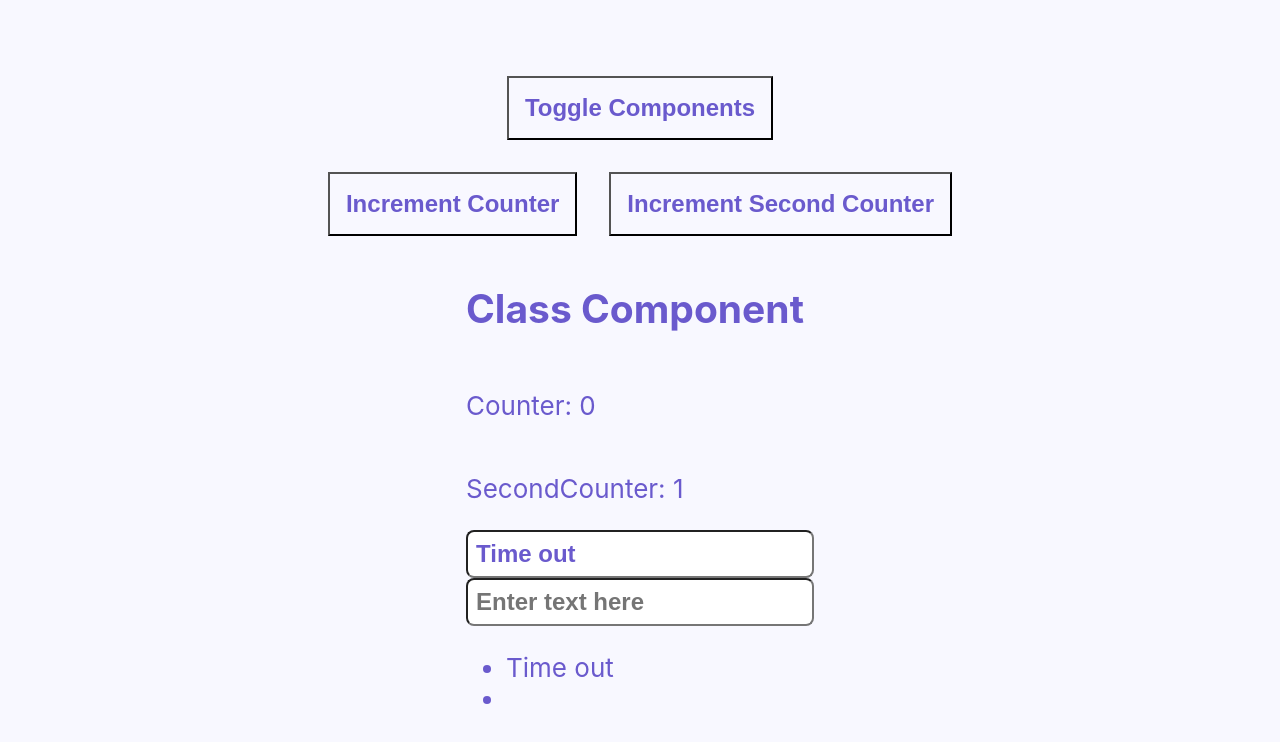
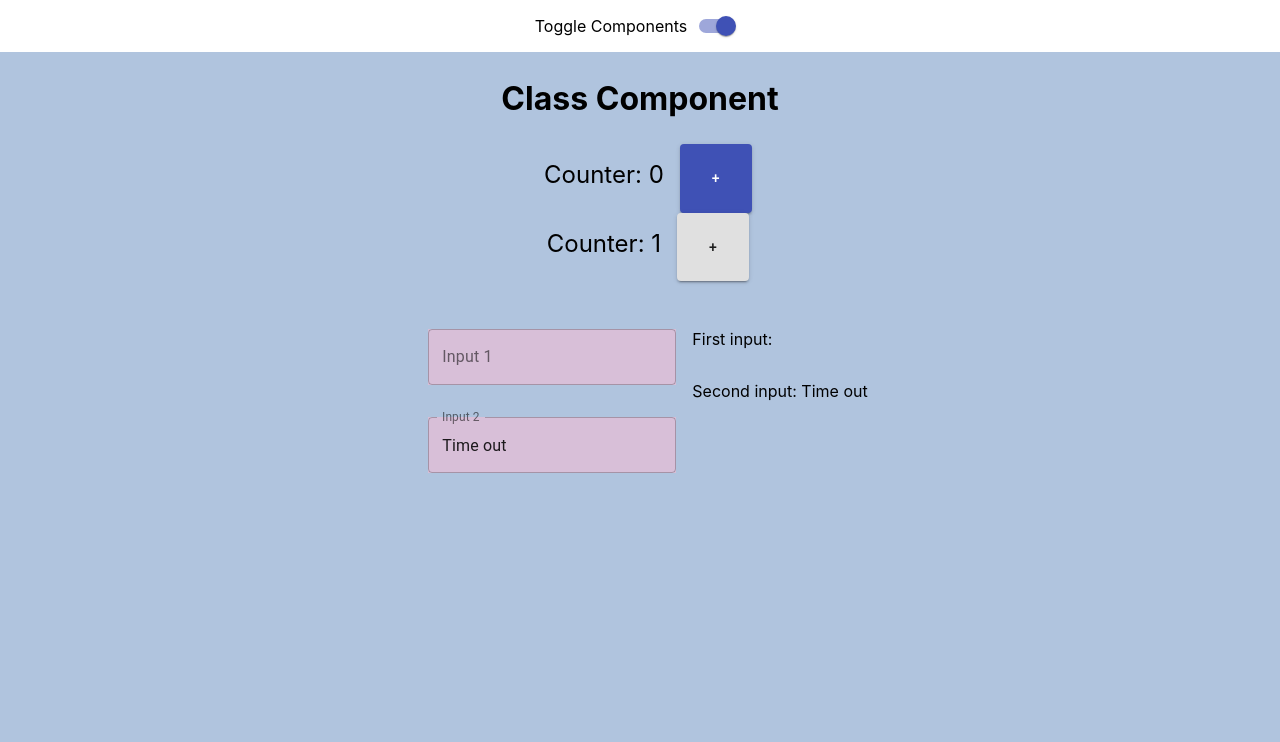
Before and after one commit to ayerest/CodeTalks, a React (Create React App) app in the folder react-hooks-talk/: page / in a window 1280 px wide. Shown: the top 742 px of the page. Built offline with nearby package versions, Linux system fonts and the light colour scheme.

Commit message:
adding material ui styles

```diff
--- a/react-hooks-talk/src/App.css
+++ b/react-hooks-talk/src/App.css
@@ -1,72 +1,55 @@
 .App {
-  text-align: center;
+  height: 100vh;
+  width: 100vw;
+}
+
+.toggle-switch {
   display: flex;
   justify-content: center;
   align-items: center;
 }
 
-.App-logo {
-  height: 40vmin;
-  pointer-events: none;
-}
-
-@media (prefers-reduced-motion: no-preference) {
-  .App-logo {
-    animation: App-logo-spin infinite 20s linear;
-  }
-}
-
-.App-header {
-  background-color: ghostwhite;
-  min-height: 100vh;
+.component {
   display: flex;
   flex-direction: column;
   align-items: center;
-  justify-content: center;
-  font-size: calc(10px + 2vmin);
-  color: slateblue;
+  justify-content: flex-start;
+  height: 95vh;
+  background-color: ghostwhite;
 }
 
-.App-header button {
-  padding: 1rem;
-  font-size: 1.5rem;
-  background-color: ghostwhite;
-  color: slateblue;
-  font-weight: bold;
+.component.class {
+  background-color: lightsteelblue;
+}
+
+.component h2 {
+  font-size: 2rem;
+
+}
+
+.counter-holder {
+  display: flex;
+}
+
+.counter-holder * {
   margin: 1rem;
 }
 
-.App-header .buttonSection {
+.counter-holder p {
+  font-size: 1.5rem;
+}
+
+.inputInfo {
   display: flex;
 }
 
-.App-header button:hover {
-  background-color: slateblue;
-  color: ghostwhite;
-}
-
-.component {
+.inputHolder {
+  margin-top: 2rem;
   display: flex;
   flex-direction: column;
 }
 
-.component input {
-  font-size: 1.5rem;
-  padding: .5rem;
-  color: slateblue;
-  font-weight: bold;
-  border-radius: .5rem;
+.inputHolder .MuiFormControl-root.MuiTextField-root {
+  background-color: thistle;
+  margin: 1rem;
 }
-
-.App-link {
-  color: #61dafb;
-}
-
-@keyframes App-logo-spin {
-  from {
-    transform: rotate(0deg);
-  }
-  to {
-    transform: rotate(360deg);
-  }
-}
--- a/react-hooks-talk/src/App.js
+++ b/react-hooks-talk/src/App.js
@@ -3,36 +3,49 @@ import './App.css';
 import ClassComponent from './Components/ClassComponent';
 import FunctionalComponent from './Components/FunctionalComponent';
 import { connect } from 'react-redux';
+import Switch from "@material-ui/core/Switch";
 
 class App extends Component {
   constructor() {
     super()
     this.state = {
       displayClassComponent: true,
-      counter: 0,
-      secondCounter: 0,
     }
   }
-  // incrementCounter = () => {
-  //   this.setState({ counter: this.state.counter + 1 })
-  // }
-  incrementSecondCounter = () => {
-    this.setState({ secondCounter: this.state.secondCounter + 1 })
-  }
+
   toggleDisplay = () => {
     this.setState({displayClassComponent: !this.state.displayClassComponent})
   }
+
   render () {
     return (
-      <div className="App-header">
-        <button type="button" onClick={this.toggleDisplay}>Toggle Components</button>
-        <div className="buttonSection">
-          <button type="button" onClick={this.props.incrementCounter}>Increment Counter</button>
-          <button type="button" onClick={this.incrementSecondCounter}>Increment Second Counter</button>
+      <div className="App">
+        <div className="toggle-switch">
+          <p>Toggle Components</p>
+          <Switch
+            checked={this.state.displayClassComponent}
+            onChange={this.toggleDisplay}
+            color="primary"
+            inputProps={{ "aria-label": "primary checkbox" }}
+          />
         </div>
-        {this.state.displayClassComponent ?
-          <ClassComponent counter={this.props.counter} secondCounter={this.state.secondCounter}/> :
-          <FunctionalComponent counter={this.props.counter} secondCounter={this.state.secondCounter}/>}
+        <div className="App-header">
+          {this.state.displayClassComponent ? (
+            <ClassComponent
+              counter={this.props.counter}
+              secondCounter={this.props.secondCounter}
+              incrementCounter={this.props.incrementCounter}
+              incrementSecondCounter={this.props.incrementSecondCounter}
+            />
+          ) : (
+            <FunctionalComponent
+              counter={this.props.counter}
+              secondCounter={this.props.secondCounter}
+              incrementCounter={this.props.incrementCounter}
+              incrementSecondCounter={this.props.incrementSecondCounter}
+            />
+          )}
+        </div>
       </div>
     );
   }
@@ -40,13 +53,15 @@ class App extends Component {
 
 const mapStateToProps = (state) => {
   return {
-    counter: state.counter
+    counter: state.counter,
+    secondCounter: state.secondCounter,
   }
 }
 
 const mapDispatchToProps = (dispatch) => {
   return {
-    incrementCounter: () => dispatch({type: 'INCREMENT'})
+    incrementCounter: () => dispatch({type: 'INCREMENT'}),
+    incrementSecondCounter: () => dispatch({type: 'INCREMENT2'})
   }
 }
 
--- a/react-hooks-talk/src/AppHooks.js
+++ b/react-hooks-talk/src/AppHooks.js
@@ -50,4 +50,4 @@ function App() {
     );
 }
 
-export default (App);
+export default App;
--- a/react-hooks-talk/src/Components/ClassComponent.jsx
+++ b/react-hooks-talk/src/Components/ClassComponent.jsx
@@ -1,60 +1,96 @@
 import React, { Component } from 'react';
+import Button from "@material-ui/core/Button";
+import TextField from "@material-ui/core/TextField";
+
 
 class ClassComponent extends Component {
   constructor(props) {
-    super(props)
+    super(props);
     this.state = {
-      inputField: '',
-      secondInputField: '',
-    }
+      firstInputField: "",
+      secondInputField: "",
+    };
   }
 
   componentDidMount() {
-    console.log("component did mount");
-    this.timer = setTimeout(() => {
-      this.setState({inputField: 'Time out'})
+    console.log("Component did mount");
+    this.timer = setTimeout(()=> {
+      this.setState({secondInputField: 'Time out'})
     }, 2000)
   }
 
   componentWillUnmount() {
-    console.log("component will unmount");
     clearTimeout(this.timer);
   }
 
-  componentDidUpdate() {
-    console.log("component did update");
+  componentDidUdate() {
+    console.log("Component will update");
   }
 
-  shouldComponentUpdate() {
-    // if (this.props.secondCounter % 3 === 0) {
-    //   return true;
-    // }
-    // return false;
-    return true;
-  }
+  // shouldComponentUpdate(prevProps, nextState) {
+  //   if (prevProps.counter % 3 === 0) {
+  //     return false;
+  //   }
+  //   return true;
+  // }
 
-  inputFieldChangeHandler = (e) => {
-    this.setState({inputField: e.target.value})
-  }
+  firstInputFieldChangeHandler = (e) => {
+    this.setState({ firstInputField: e.target.value });
+  };
 
   secondInputFieldChangeHandler = (e) => {
-    this.setState({secondInputField: e.target.value})
+    this.setState({ secondInputField: e.target.value })
   }
 
   render() {
     return (
-      <div className="component">
+      <div className="component class">
         <h2>Class Component</h2>
-        <p>Counter: {this.props.counter}</p>
-        <p>SecondCounter: {this.props.secondCounter}</p>
-        <input type="text" placeholder="Enter text here" value={this.state.inputField} onChange={this.inputFieldChangeHandler}/>
-        <input type="text" placeholder="Enter text here" value={this.state.secondInputField} onChange={this.secondInputFieldChangeHandler}/>
-        <ul>
-          <li>{this.state.inputField}</li>
-          <li>{this.state.secondInputField}</li>
-        </ul>
+        <div className="counter-holder">
+          <p>Counter: {this.props.counter}</p>
+          <Button
+            variant="contained"
+            color="primary"
+            type="button"
+            onClick={this.props.incrementCounter}
+          >
+            +
+          </Button>
+        </div>
+        <div className="counter-holder">
+          <p>Counter: {this.props.secondCounter}</p>
+          <Button
+            variant="contained"
+            type="button"
+            onClick={this.props.incrementSecondCounter}
+          >
+            +
+          </Button>
+        </div>
+        <div className="inputInfo">
+          <div className="inputHolder">
+            <TextField
+              id="filled-basic"
+              label="Input 1"
+              variant="outlined"
+              value={this.state.firstInputField}
+              onChange={this.firstInputFieldChangeHandler}
+            />
+            <TextField
+              id="filled-basic"
+              label="Input 2"
+              variant="outlined"
+              value={this.state.secondInputField}
+              onChange={this.secondInputFieldChangeHandler}
+            />
+          </div>
+          <div className="inputHolder">
+            <p>First input: {this.state.firstInputField}</p>
+            <p>Second input: {this.state.secondInputField}</p>
+          </div>
+        </div>
       </div>
-    )
+    );
   }
 }
 
--- a/react-hooks-talk/src/Components/FunctionalComponent.jsx
+++ b/react-hooks-talk/src/Components/FunctionalComponent.jsx
@@ -1,34 +1,34 @@
 import React, { useState, useEffect } from 'react';
+import { useSelector } from 'react-redux';
 
 const FunctionalComponent = (props) => {
-  const [inputField, setInputField] = useState('');const [secondInputField, setSecondInputField] = useState('');
+  const [firstInputField, setFirstInputField] = useState('');
+  const [secondInputField, setSecondInputField] = useState('');
+  const [combinedInput, setCombinedInput] = useState('');
+  // const [objectData, setObjectData] = useState({firstField: '', secondField: ''})
+
+  const counter = useSelector(state => state.counter);
 
   useEffect(() => {
-    console.log("#1) use effect that runs every render")
-  })
-
-  useEffect(() => {
-    console.log("#2) use effect with empty dependency array - only runs for first render after component is mounted")
+    console.log("use effect");
     const timer = setTimeout(() => {
-      setInputField('Time out');
+      setSecondInputField('Time out');
     }, 2000)
     return () => {
       clearTimeout(timer);
     }
-  }, [])
+  });
 
   useEffect(() => {
-    console.log("#3) useEffect with secondCounter in dependency array - only runs when secondCounter is updated")
-    setSecondInputField(props.secondCounter);
-  }, [props.secondCounter])
+    console.log("second useeffect function");
+    setCombinedInput(parseInt(firstInputField) + parseInt(secondInputField))
+  }, [firstInputField, secondInputField])
 
-
-
-  const inputFieldChangeHandler = (e) => {
-    setInputField(e.target.value);
+  const firstInputFieldChangeHandler = (e) => {
+    setFirstInputField(e.target.value);
   }
 
-  const secondInputFieldHandler = (e) => {
+  const secondInputFieldChangeHandler = (e) => {
     setSecondInputField(e.target.value);
   }
 
@@ -37,14 +37,34 @@ const FunctionalComponent = (props) => {
       <h2>Functional Component</h2>
       <p>Counter: {props.counter}</p>
       <p>SecondCounter: {props.secondCounter}</p>
-      <input type="text" placeholder="Enter text here" value={inputField} onChange={inputFieldChangeHandler} />
-      <input type="text" placeholder="Enter text here" value={secondInputField} onChange={secondInputFieldHandler} />
+      <input
+        type="text"
+        placeholder="Enter text here"
+        value={firstInputField}
+        onChange={firstInputFieldChangeHandler}
+      />
+      <input
+        type="text"
+        placeholder="Enter text here"
+        value={secondInputField}
+        onChange={secondInputFieldChangeHandler}
+      />
       <ul>
-        <li>{inputField}</li>
-        <li>{secondInputField}</li>
+        <li>First input: {firstInputField} </li>
+        <li>Second input: {secondInputField} </li>
+        <li>Combined input: {combinedInput} </li>
       </ul>
+      {counter}
+      <div className="buttonSection">
+        <button type="button" onClick={props.incrementCounter}>
+          Increment Counter
+        </button>
+        <button type="button" onClick={props.incrementSecondCounter}>
+          Increment Second Counter
+        </button>
+      </div>
     </div>
-  )
+  );
 }
 
 export default FunctionalComponent;
--- a/react-hooks-talk/src/index.js
+++ b/react-hooks-talk/src/index.js
@@ -1,8 +1,8 @@
 import React from 'react';
 import ReactDOM from 'react-dom';
 import './index.css';
-// import App from './App';
-import App from './AppHooks';
+import App from './App';
+// import App from './AppHooks';
 import * as serviceWorker from './serviceWorker';
 import { createStore } from 'redux';
 import { Provider } from 'react-redux';
```
